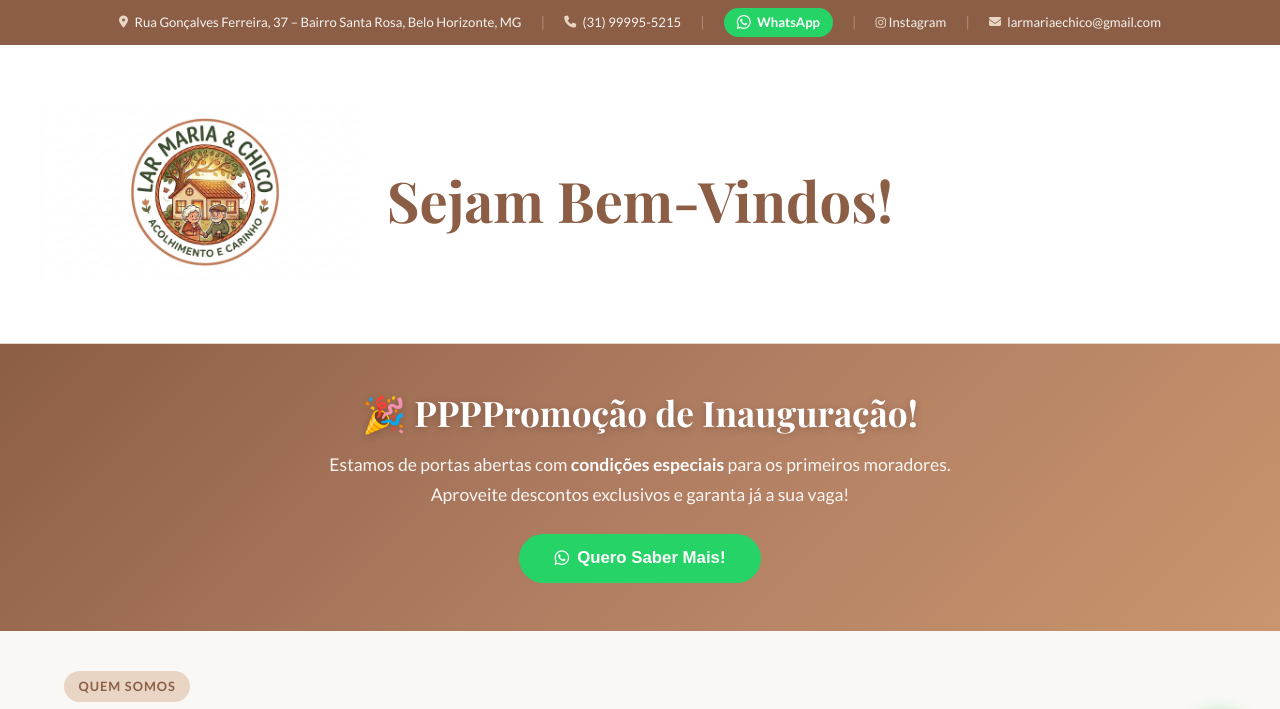
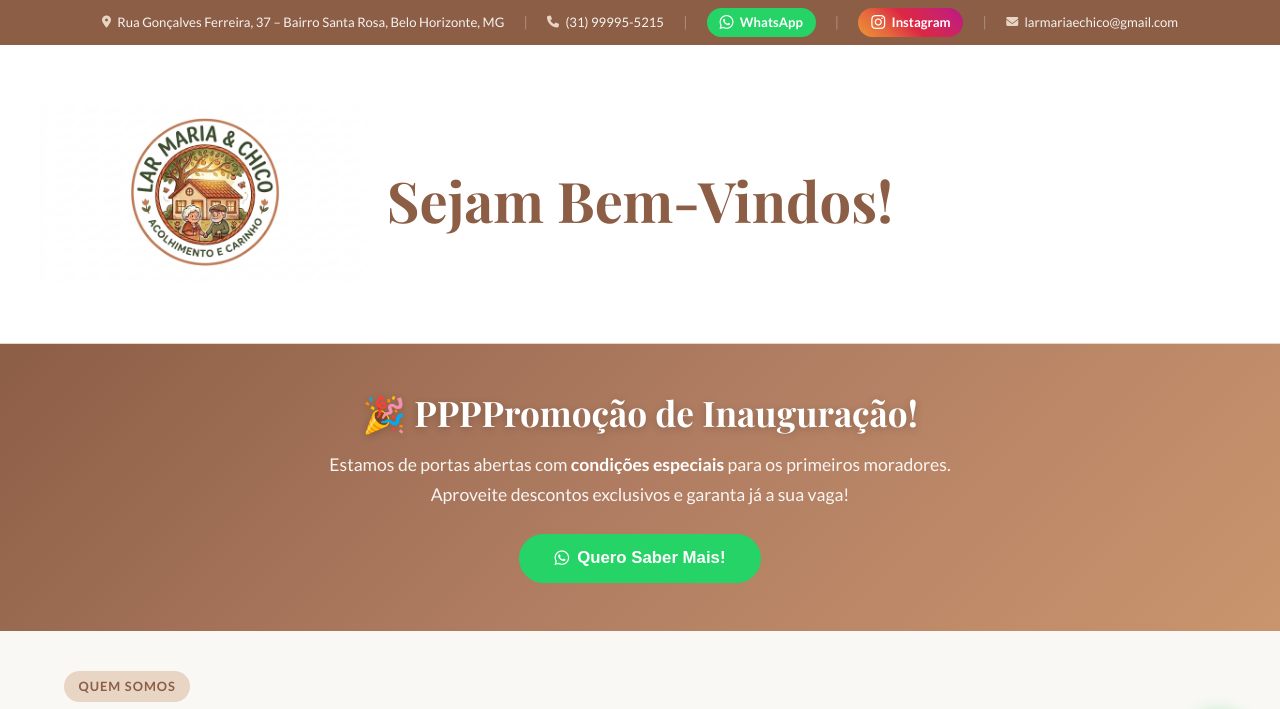
Before and after one commit to vitorstehling/siteMariaChico, a website: page index.html in a window 1280 px wide. Shown: the top 709 px of the page. Drawn offline with nearby package versions, Linux system fonts and the light colour scheme.

Commit message:
Update style.css

```diff
--- a/css/style.css
+++ b/css/style.css
@@ -773,3 +773,29 @@ footer p { margin: 0; font-size: .85rem; }
     font-size: 1.3rem;
   }
 }
+
+/* ==========================================
+   INSTAGRAM BUTTON (topbar) – estilo pill
+   ========================================== */
+.topbar-ig {
+  display: flex;
+  align-items: center;
+  gap: .4rem;
+  color: var(--white);
+  cursor: pointer;
+  background: linear-gradient(45deg, #f09433, #e6683c, #dc2743, #cc2366, #bc1888);
+  padding: .2rem .8rem;
+  border-radius: 50px;
+  font-weight: 700;
+  transition: background var(--transition), transform var(--transition), opacity var(--transition);
+}
+
+.topbar-ig:hover {
+  opacity: .85;
+  transform: translateY(-1px);
+}
+
+.topbar-ig i {
+  font-size: 1rem;
+  color: var(--white);
+}
```
